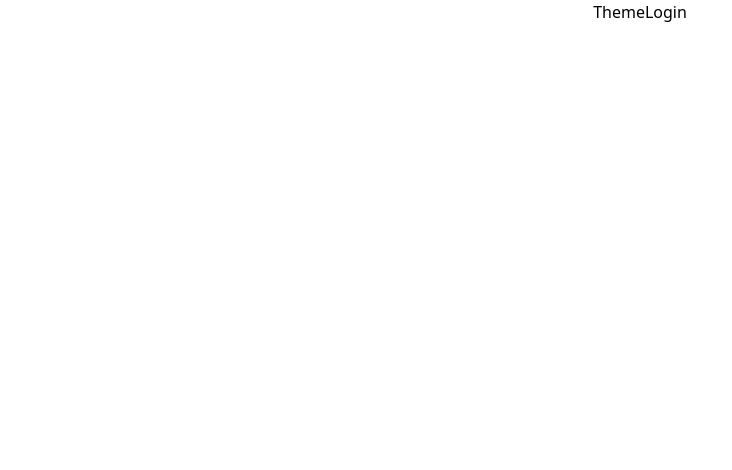
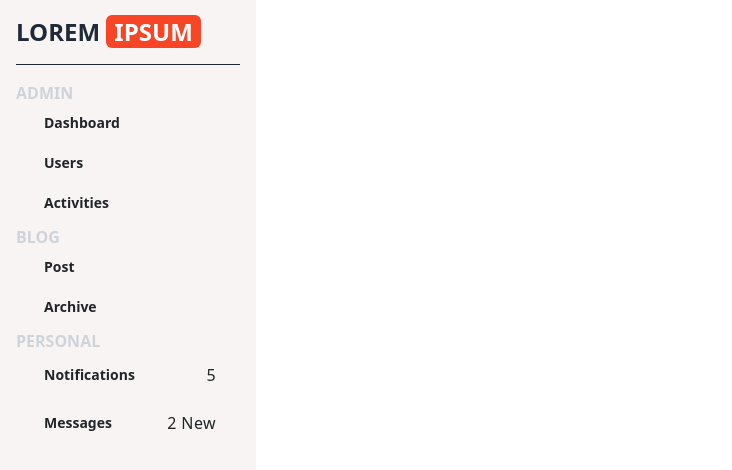
Before and after one commit to Luizrtr/redrum, a Next.js app: page / in a window 1280 px wide. Shown: the top 470 px of the page, without its empty margins (0-732 px from the left). Built offline with nearby package versions, Linux system fonts and the light colour scheme.

Commit message:
Replace - Colors

```diff
--- a/package.json
+++ b/package.json
@@ -26,6 +26,7 @@
     "@types/react": "^18",
     "@types/react-dom": "^18",
     "autoprefixer": "^10.0.1",
+    "daisyui": "^4.7.2",
     "eslint": "^8",
     "eslint-config-next": "14.1.0",
     "postcss": "^8",
--- a/src/app/page.tsx
+++ b/src/app/page.tsx
@@ -4,10 +4,134 @@ import Link from "next/link";
 export default function Home() {
   return (
     <main className="h-screen w-screen">
-      <div className="mx-auto text-center">
-        <Switch label="Theme" />
-        <Link href="/login">Login</Link>
+      {/* sidenav */}
+      <div className="fixed left-0 top-0 w-64 h-full bg-[#f8f4f3] p-4 z-50 sidebar-menu transition-transform">
+        <a
+          href="#"
+          className="flex items-center pb-4 border-b border-b-gray-800"
+        >
+          <h2 className="font-bold text-2xl">
+            LOREM{" "}
+            <span className="bg-[#f84525] text-primary-white px-2 rounded-md">
+              IPSUM
+            </span>
+          </h2>
+        </a>
+        <ul className="mt-4">
+          <span className="text-primary-gray-400 font-bold">ADMIN</span>
+          <li className="mb-1 group">
+            <a
+              href=""
+              className="flex font-semibold items-center py-2 px-4 text-primary-gray-900 hover:bg-primary-gray-950 hover:text-primary-gray-100 rounded-md group-[.active]:bg-primary-gray-800 group-[.active]:text-primary-white group-[.selected]:bg-primary-gray-950 group-[.selected]:text-primary-gray-100"
+            >
+              <i className="ri-home-2-line mr-3 text-lg"></i>
+              <span className="text-sm">Dashboard</span>
+            </a>
+          </li>
+          <li className="mb-1 group">
+            <a
+              href=""
+              className="flex font-semibold items-center py-2 px-4 text-primary-gray-900 hover:bg-primary-gray-950 hover:text-primary-gray-100 rounded-md group-[.active]:bg-primary-gray-800 group-[.active]:text-primary-white group-[.selected]:bg-primary-gray-950 group-[.selected]:text-primary-gray-100 sidebar-dropdown-toggle"
+            >
+              <i className="bx bx-user mr-3 text-lg"></i>
+              <span className="text-sm">Users</span>
+              <i className="ri-arrow-right-s-line ml-auto group-[.selected]:rotate-90"></i>
+            </a>
+            <ul className="pl-7 mt-2 hidden group-[.selected]:block">
+              <li className="mb-4">
+                <a
+                  href=""
+                  className="text-primary-gray-900 text-sm flex items-center hover:text-[#f84525] before:contents-[''] before:w-1 before:h-1 before:rounded-full before:bg-primary-gray-300 before:mr-3"
+                >
+                  All
+                </a>
+              </li>
+              <li className="mb-4">
+                <a
+                  href=""
+                  className="text-primary-gray-900 text-sm flex items-center hover:text-[#f84525] before:contents-[''] before:w-1 before:h-1 before:rounded-full before:bg-primary-gray-300 before:mr-3"
+                >
+                  Roles
+                </a>
+              </li>
+            </ul>
+          </li>
+          <li className="mb-1 group">
+            <a
+              href=""
+              className="flex font-semibold items-center py-2 px-4 text-primary-gray-900 hover:bg-primary-gray-950 hover:text-primary-gray-100 rounded-md group-[.active]:bg-primary-gray-800 group-[.active]:text-primary-white group-[.selected]:bg-primary-gray-950 group-[.selected]:text-primary-gray-100"
+            >
+              <i className="bx bx-list-ul mr-3 text-lg"></i>
+              <span className="text-sm">Activities</span>
+            </a>
+          </li>
+          <span className="text-primary-gray-400 font-bold">BLOG</span>
+          <li className="mb-1 group">
+            <a
+              href=""
+              className="flex font-semibold items-center py-2 px-4 text-primary-gray-900 hover:bg-primary-gray-950 hover:text-primary-gray-100 rounded-md group-[.active]:bg-primary-gray-800 group-[.active]:text-primary-white group-[.selected]:bg-primary-gray-950 group-[.selected]:text-primary-gray-100 sidebar-dropdown-toggle"
+            >
+              <i className="bx bxl-blogger mr-3 text-lg"></i>
+              <span className="text-sm">Post</span>
+              <i className="ri-arrow-right-s-line ml-auto group-[.selected]:rotate-90"></i>
+            </a>
+            <ul className="pl-7 mt-2 hidden group-[.selected]:block">
+              <li className="mb-4">
+                <a
+                  href=""
+                  className="text-primary-gray-900 text-sm flex items-center hover:text-[#f84525] before:contents-[''] before:w-1 before:h-1 before:rounded-full before:bg-primary-gray-300 before:mr-3"
+                >
+                  All
+                </a>
+              </li>
+              <li className="mb-4">
+                <a
+                  href=""
+                  className="text-primary-gray-900 text-sm flex items-center hover:text-[#f84525] before:contents-[''] before:w-1 before:h-1 before:rounded-full before:bg-primary-gray-300 before:mr-3"
+                >
+                  Categories
+                </a>
+              </li>
+            </ul>
+          </li>
+          <li className="mb-1 group">
+            <a
+              href=""
+              className="flex font-semibold items-center py-2 px-4 text-primary-gray-900 hover:bg-primary-gray-950 hover:text-primary-gray-100 rounded-md group-[.active]:bg-primary-gray-800 group-[.active]:text-primary-white group-[.selected]:bg-primary-gray-950 group-[.selected]:text-primary-gray-100"
+            >
+              <i className="bx bx-archive mr-3 text-lg"></i>
+              <span className="text-sm">Archive</span>
+            </a>
+          </li>
+          <span className="text-primary-gray-400 font-bold">PERSONAL</span>
+          <li className="mb-1 group">
+            <a
+              href=""
+              className="flex font-semibold items-center py-2 px-4 text-primary-gray-900 hover:bg-primary-gray-950 hover:text-primary-gray-100 rounded-md group-[.active]:bg-primary-gray-800 group-[.active]:text-primary-white group-[.selected]:bg-primary-gray-950 group-[.selected]:text-primary-gray-100"
+            >
+              <i className="bx bx-bell mr-3 text-lg"></i>
+              <span className="text-sm">Notifications</span>
+              <span className=" md:block px-2 py-0.5 ml-auto text-xs font-medium tracking-wide text-red-600 bg-red-200 rounded-full">
+                5
+              </span>
+            </a>
+          </li>
+          <li className="mb-1 group">
+            <a
+              href=""
+              className="flex font-semibold items-center py-2 px-4 text-primary-gray-900 hover:bg-primary-gray-950 hover:text-primary-gray-100 rounded-md group-[.active]:bg-primary-gray-800 group-[.active]:text-primary-white group-[.selected]:bg-primary-gray-950 group-[.selected]:text-primary-gray-100"
+            >
+              <i className="bx bx-envelope mr-3 text-lg"></i>
+              <span className="text-sm">Messages</span>
+              <span className=" md:block px-2 py-0.5 ml-auto text-xs font-medium tracking-wide text-primary-green-600 text-primary-green-200 rounded-full">
+                2 New
+              </span>
+            </a>
+          </li>
+        </ul>
       </div>
+      <div className="fixed top-0 left-0 w-full h-full bg-primary-gray-50 z-40 md:hidden sidebar-overlay"></div>
+      {/* end sidenav */}
     </main>
   );
 }
--- a/src/components/Switch/index.tsx
+++ b/src/components/Switch/index.tsx
@@ -17,7 +17,15 @@ const Switch: NextPage<IProps> = ({ label }) => {
       setTheme("light");
     }
   };
-  return <button onClick={changeTheme}> {label}</button>;
+  return (
+    <button
+      onClick={changeTheme}
+      className="text-primary-gray-900 dark:text-primary-gray-300"
+    >
+      {" "}
+      {label}
+    </button>
+  );
 };
 
 export default Switch;
--- a/tailwind.config.js
+++ b/tailwind.config.js
@@ -1,5 +1,6 @@
 /** @type {import('tailwindcss').Config} */
 module.exports = {
+  plugins: [require("daisyui")],
   darkMode: "class",
   content: [
     "./src/pages/**/*.{js,ts,jsx,tsx}",
@@ -9,7 +10,6 @@ module.exports = {
     // Or if using `src` directory:
     "./src/**/*.{js,ts,jsx,tsx}",
   ],
-
   theme: {
     extend: {},
     screens: {
@@ -30,40 +30,40 @@ module.exports = {
       "3xl": "1600px",
     },
     colors: {
-      white: "#fff",
-      blue: "#1fb6ff",
-      purple: "#7e5bef",
-      pink: "#ff49db",
-      orange: "#ff7849",
-      green: "#13ce66",
-      yellow: "#ffc82c",
-      indigo: "#240d80",
-      "gray-50": "rgba(49, 49, 49, 0.6)",
-      "gray-100": "#F8F9FA",
-      "gray-200": "#E9ECEF",
-      "gray-300": "#DEE2E6",
-      "gray-400": "#CED4DA",
-      "gray-500": "#ADB5BD",
-      "gray-600": "#6C757D",
-      "gray-700": "#495057",
-      "gray-800": "#343A40",
-      "gray-900": "#212529",
-      "gray-1000": "#494949",
-      "orange-100": "#FFB600",
-      "orange-200": "#FFAA00",
-      "orange-300": "#FF9E00",
-      "orange-400": "#FF9100",
-      "orange-500": "#FF8500",
-      "orange-600": "#FF7900",
-      "orange-700": "#FF6D00",
-      "orange-800": "#FF6000",
-      "orange-900": "#FF5400",
-      "gray-light": "#d3dce6",
-      "indigo-200": "#240d80",
-      "indigo-300": "#560bad",
-      "indigo-400": "#480ca8",
-      "indigo-500": "#3a0ca3",
-      black: "#000000",
+      "primary-white": "#fff",
+      "primary-blue": "#1fb6ff",
+      "primary-purple": "#7e5bef",
+      "primary-pink": "#ff49db",
+      "primary-orange": "#ff7849",
+      "primary-green": "#13ce66",
+      "primary-yellow": "#ffc82c",
+      "primary-indigo": "#240d80",
+      "primary-gray-50": "rgba(49, 49, 49, 0.6)",
+      "primary-gray-100": "#F8F9FA",
+      "primary-gray-200": "#E9ECEF",
+      "primary-gray-300": "#DEE2E6",
+      "primary-gray-400": "#CED4DA",
+      "primary-gray-500": "#ADB5BD",
+      "primary-gray-600": "#6C757D",
+      "primary-gray-700": "#495057",
+      "primary-gray-800": "#343A40",
+      "primary-gray-900": "#212529",
+      "primary-gray-1000": "#494949",
+      "primary-orange-100": "#FFB600",
+      "primary-orange-200": "#FFAA00",
+      "primary-orange-300": "#FF9E00",
+      "primary-orange-400": "#FF9100",
+      "primary-orange-500": "#FF8500",
+      "primary-orange-600": "#FF7900",
+      "primary-orange-700": "#FF6D00",
+      "primary-orange-800": "#FF6000",
+      "primary-orange-900": "#FF5400",
+      "primary-gray-light": "#d3dce6",
+      "primary-indigo-200": "#240d80",
+      "primary-indigo-300": "#560bad",
+      "primary-indigo-400": "#480ca8",
+      "primary-indigo-500": "#3a0ca3",
+      "primary-black": "#000000",
       dark: "#181818",
     },
     container: {
```
Also changed, not shown: src/app/login/page.tsx (+12 -15 lines), 1 other file (tests, documents, lock files or other folders).
